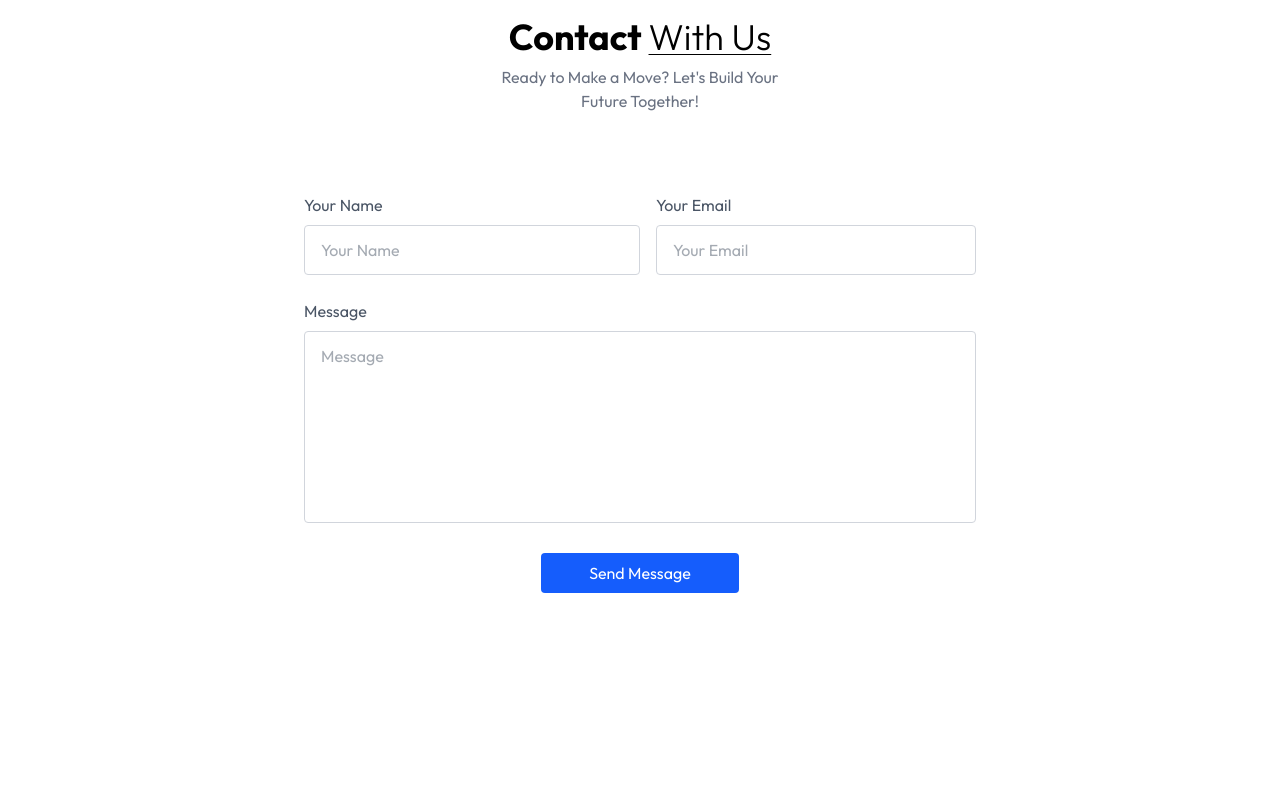
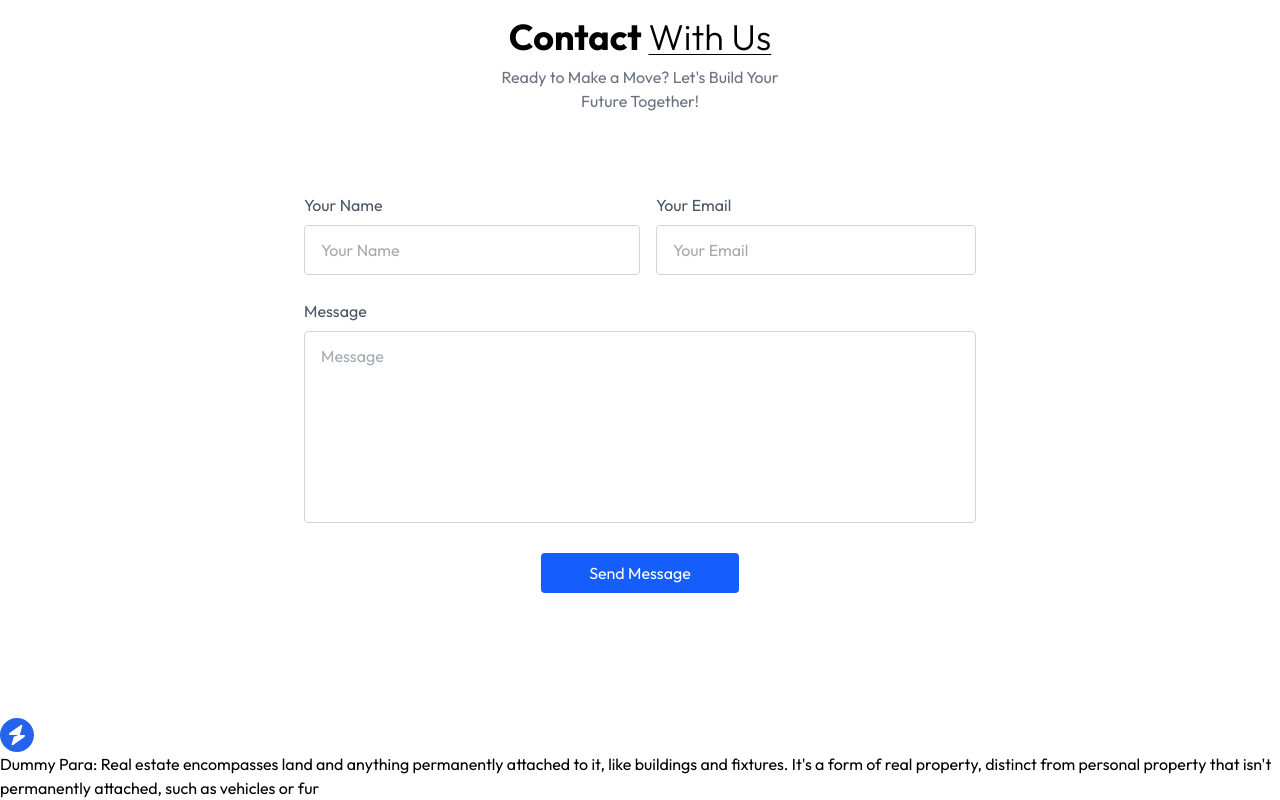
Before and after one commit to varad-n/real-estate, a React (Vite) app: page / in a window 1280 px wide. Shown: the part 3585-4385 px from the top of the page. Before the commit the page ends 4298 px from the top, so only its background shows below. Built offline with nearby package versions, Linux system fonts and the light colour scheme.

Commit message:
project in progress

```diff
--- a/src/App.jsx
+++ b/src/App.jsx
@@ -5,6 +5,7 @@ import Projects from './components/Projects'
 import Testimonials from './components/Testimonials'
 import Contact from './components/Contact'
 import { ToastContainer, toast } from 'react-toastify';
+import Footer from './components/Footer'
 
 const App = () => {
   return (
@@ -15,6 +16,7 @@ const App = () => {
       <Projects />
       <Testimonials />
       <Contact />
+      <Footer />
     </div>
   )
 }
--- /dev/null
+++ b/src/components/Footer.jsx
@@ -0,0 +1,20 @@
+import React from 'react'
+import { assets } from '../assets/assets'
+
+const Footer = () => {
+  return (
+    <div>
+        <div>
+            <div>
+                <img src={assets.logo_dark} alt='' />
+                <p>Dummy Para: Real estate encompasses land and anything permanently attached to it, like buildings and fixtures. It's a form of real property, distinct from personal property that isn't permanently attached, such as vehicles or fur</p>
+            </div>
+            <div></div>
+            <div></div>
+        </div>
+        <div></div>
+    </div>
+  )
+}
+
+export default Footer
```
